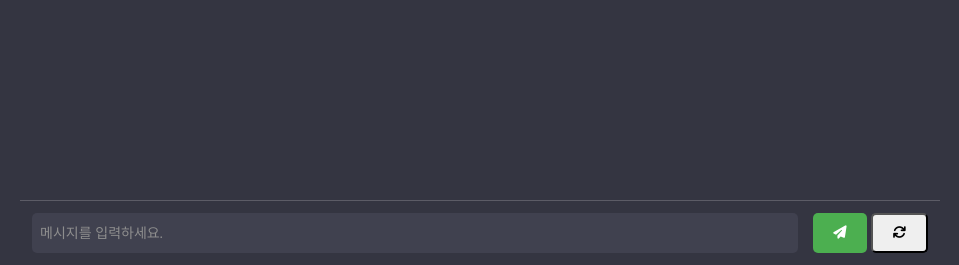
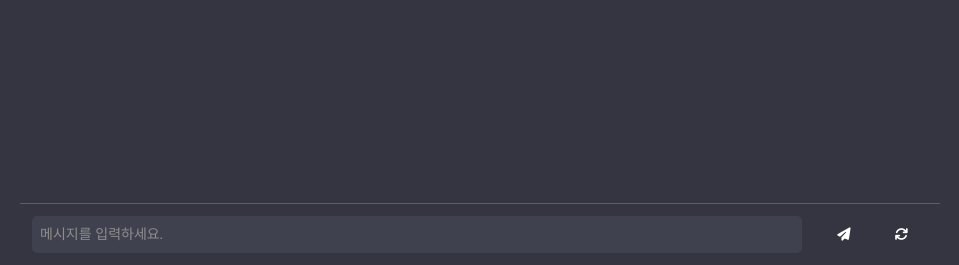
Before and after one commit to AIVLE-5th-TeamProject/MP7_AIVLE-RAG-Chatbot, a Django app: page /chatbot/ in a window 1280 px wide. Shown: the part 535-800 px from the top of the page, without its empty margins (160-1119 px from the left). Run offline with Django 5.2, Linux system fonts and the light colour scheme.

Commit message:
Fix: css 채팅 버튼 수정

```diff
--- a/static/chatbot/style.css
+++ b/static/chatbot/style.css
@@ -52,6 +52,7 @@ body{
 .input-container button{
     padding: 8px 20px;
     border-radius: 5px;
+    background-color: #343541;
 }
 
 #user-input{
@@ -76,7 +77,7 @@ body{
     align-items: center;
     justify-content: center;
     border: none;
-    background-color: #4caf50;
+    /* background-color: #4caf50; */
     color: #fff;
     cursor: pointer;
     margin-left: 15px;
@@ -89,6 +90,12 @@ body{
 
 #refresh-button{
     margin-left: 4px;
+    border: none;
+    color: white;
+}
+
+#refresh-button:hover {
+    cursor: pointer;
 }
 
 .chat-container{
```
